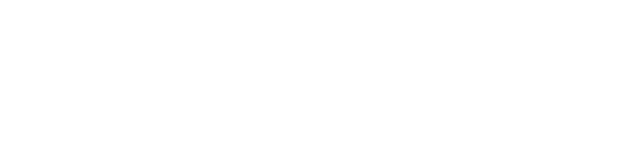
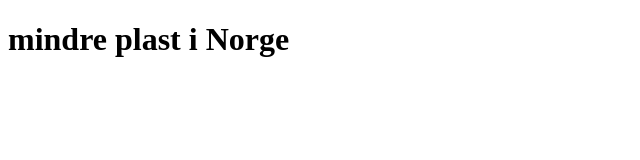
Before and after one commit to ckccodeyt/mindre-plast-i-norge, a plain HTML site: page index.html in a window 1280 px wide. Shown: the whole page, without its empty margins (0-640 px from the left). Drawn offline with Linux system fonts and the light colour scheme.

Commit message:
Update index.html

```diff
--- a/index.html
+++ b/index.html
@@ -2,3 +2,6 @@
 <head>
   <link rel="style.css">
 </head>
+<body>
+  <h1>mindre plast i Norge</h1>
+</body>
```
